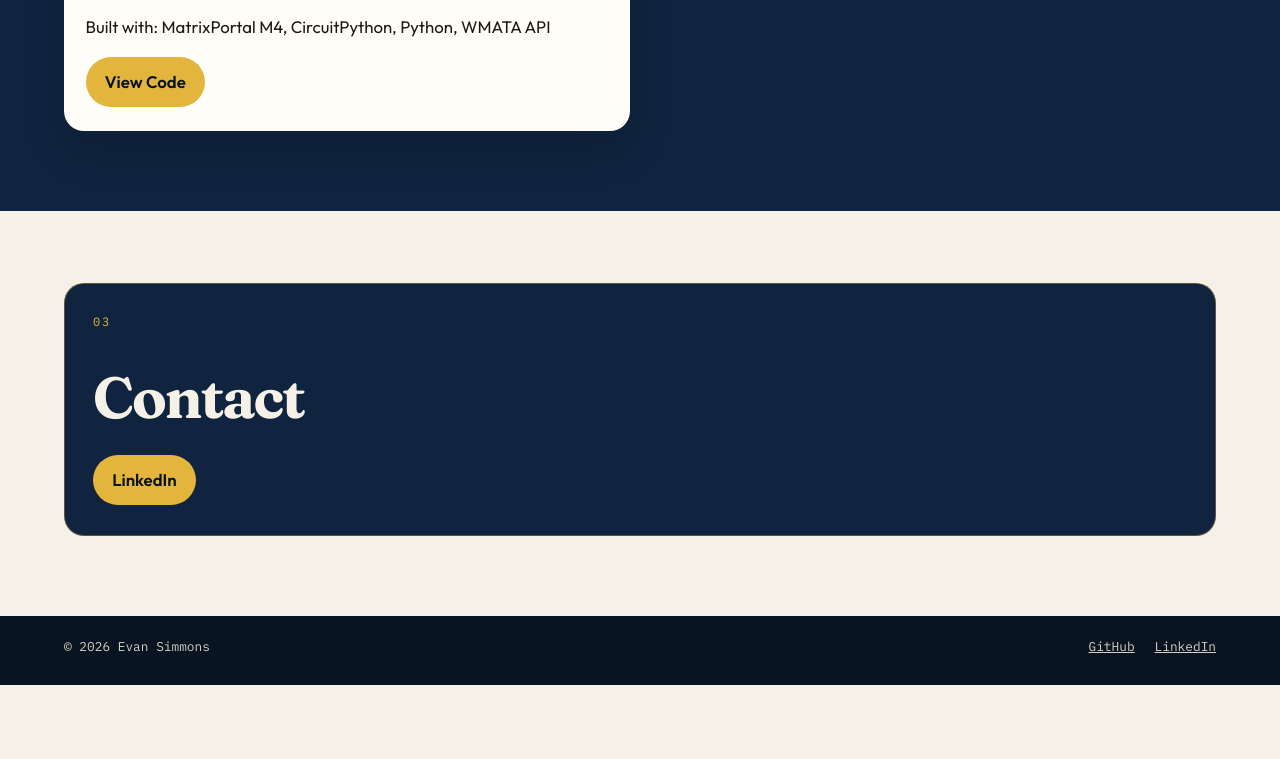
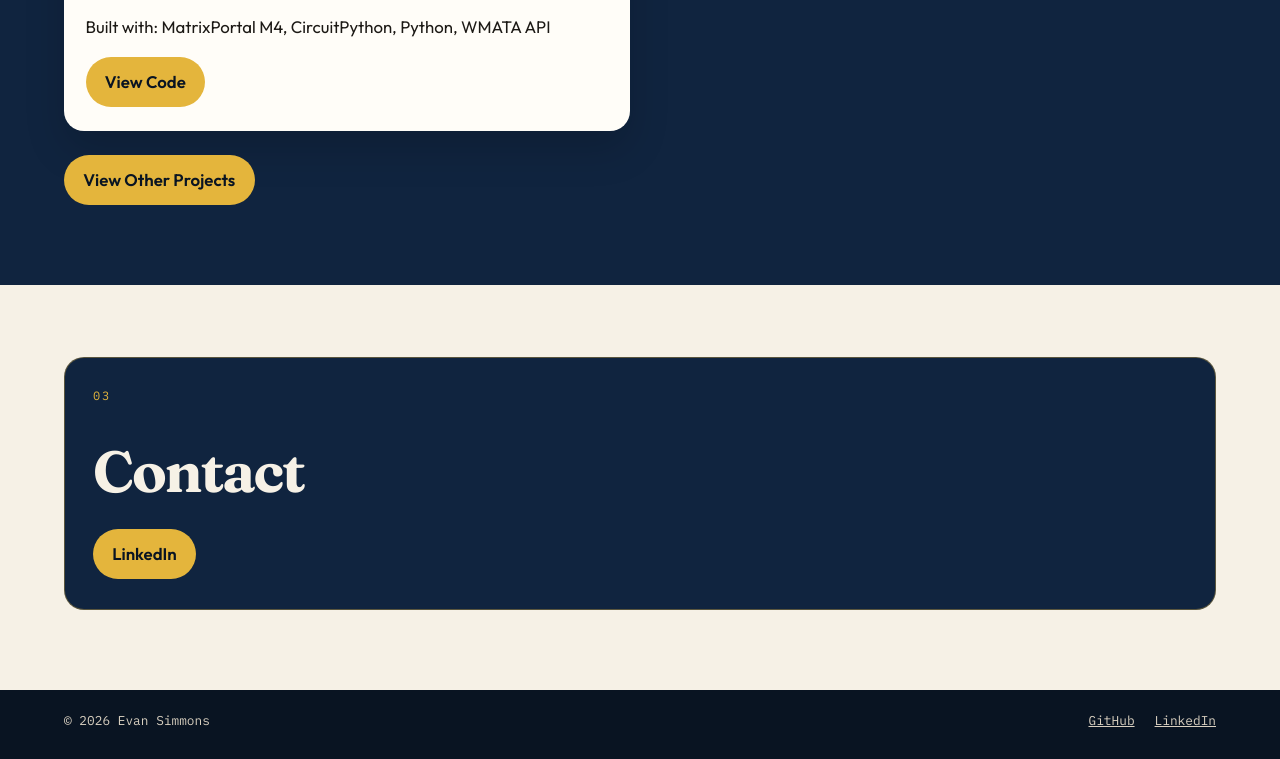
Before and after one commit to GarlicPancake/GarlicPancake.github.io, a plain HTML site: page index.html in a window 1280 px wide. Shown: the part 1797-2556 px from the top of the page. Before the commit the page ends 2482 px from the top, so only its background shows below. Drawn offline with Linux system fonts and the light colour scheme.

Commit message:
Updated portfolio

```diff
--- a/index.html
+++ b/index.html
@@ -402,6 +402,10 @@
       background: #f0c85c;
     }
 
+    .btn-more {
+      margin-top: 1.5rem;
+    }
+
     .btn-navy {
       background: var(--blue);
       color: var(--cream);
@@ -667,6 +671,7 @@
             </div>
           </article>
         </div>
+        <a class="btn btn-more" href="https://github.com/GarlicPancake?tab=repositories" target="_blank" rel="noopener noreferrer">View Other Projects</a>
       </div>
     </section>
 
```
